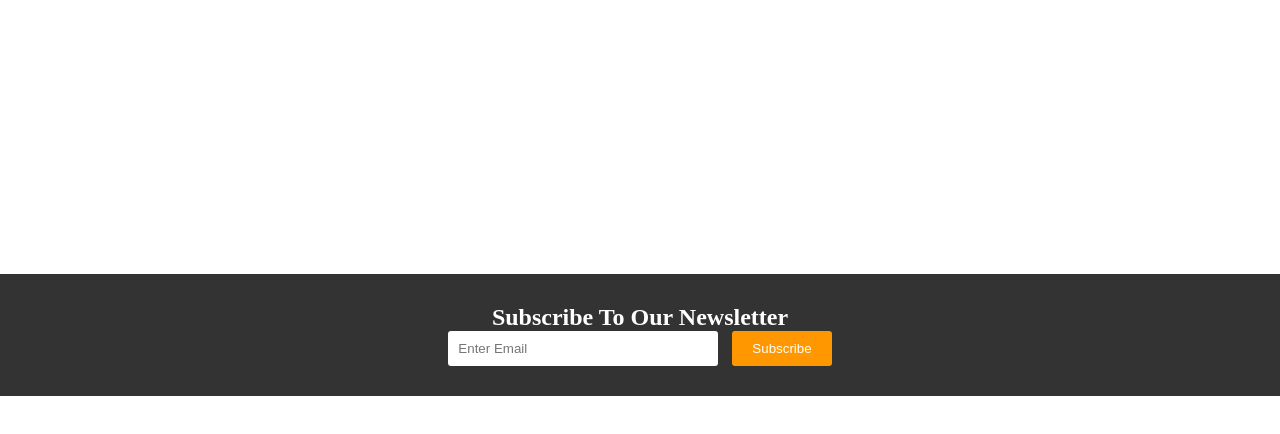
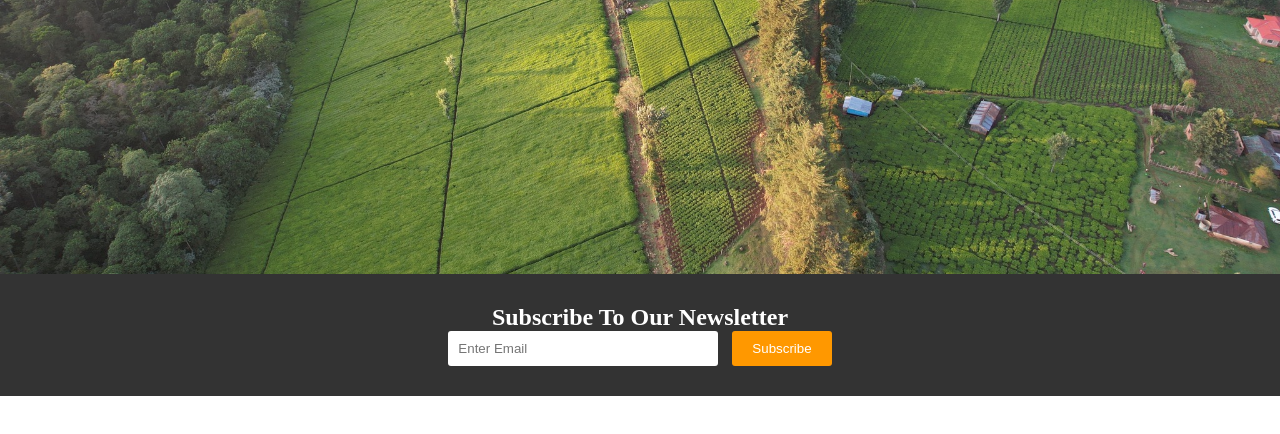
Before and after one commit to Yung-Leon/nyayotea, a plain HTML site: page index.html in a window 1280 px wide. Shown: the part 366-800 px from the top of the page. Drawn offline with Linux system fonts and the light colour scheme.

Commit message:
Update main.css

```diff
--- a/css/main.css
+++ b/css/main.css
@@ -58,7 +58,7 @@ body, h1, p, ul {
 }
 
 #showcase {
-    background: url("includes/images/buffer.jpg") no-repeat center center/cover;
+    background: url("../gt-uploads/photos/buffer.jpg") no-repeat center center/cover;
     height: 80vh; /* full screen height, adjust if needed */
     color: white;  /* text color for contrast */
     display: flex;
```
